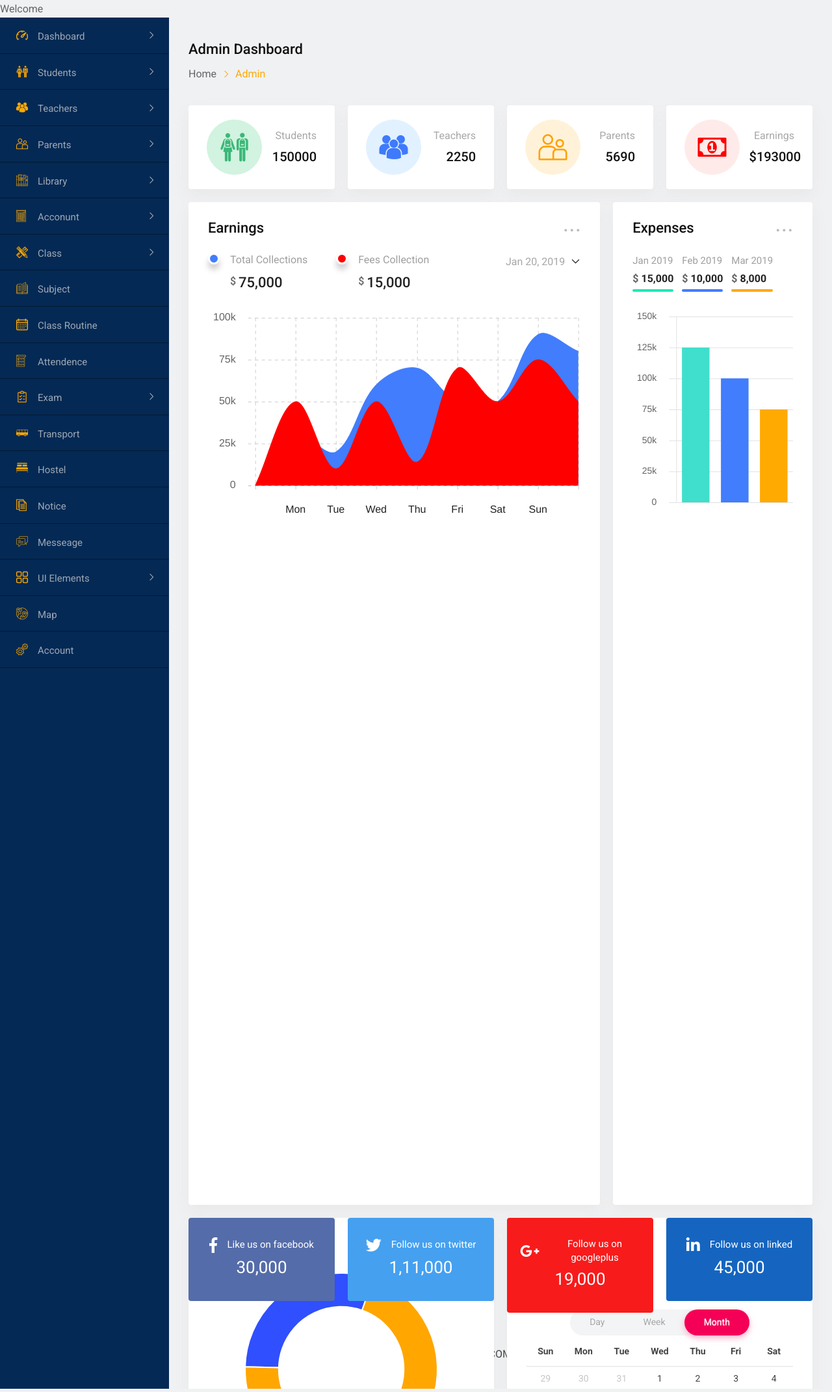
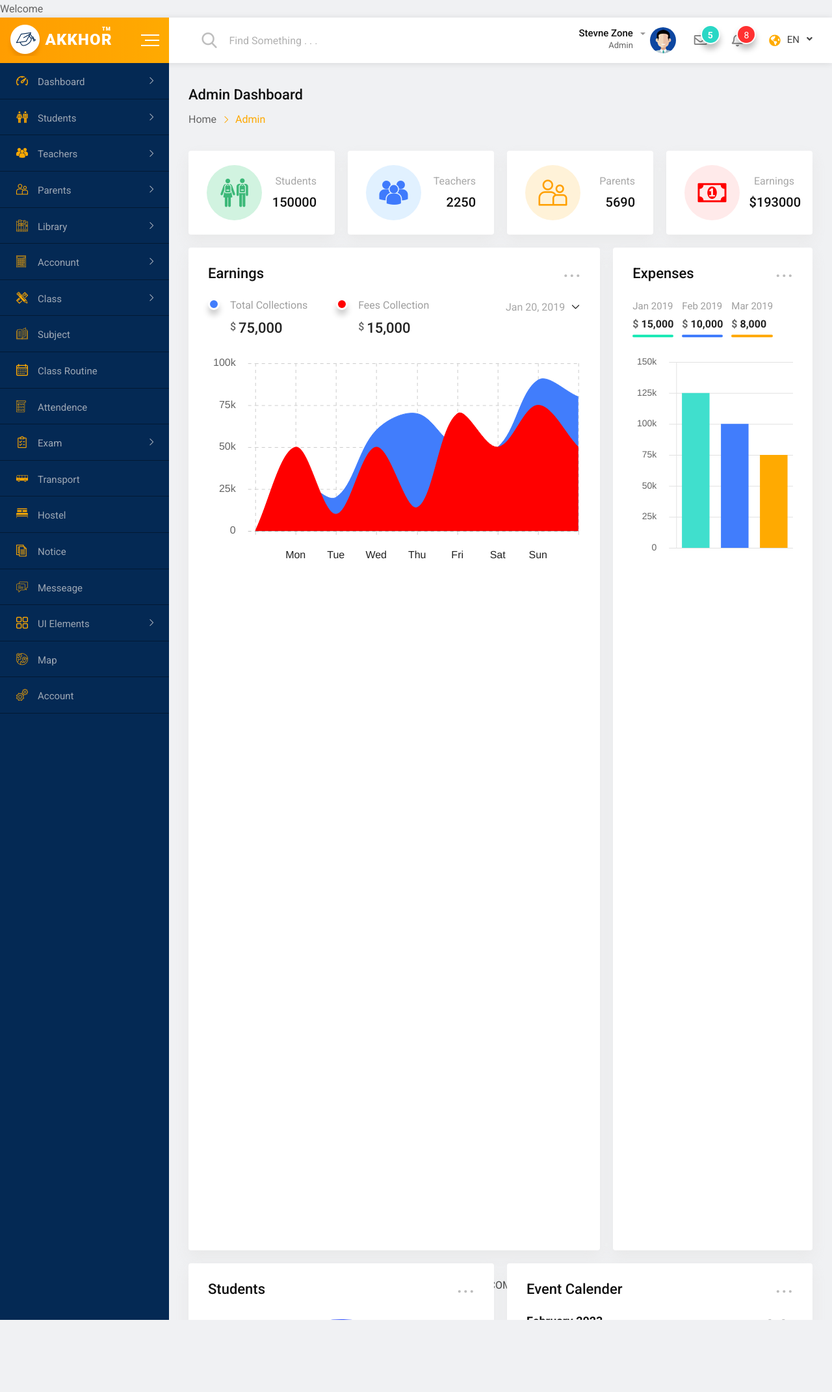
Before and after one commit to aidcom5894/aadamya_school_mgmt, a PHP site: page /aadamya_school_mgmt/onboarding/admin_dashboard.php in a window 1280 px wide. Shown: the top 2142 px of the page at 65% size. Run offline with PHP 8.4, Linux system fonts and the light colour scheme; lists and menus that the app fills with data are empty; a map, chart or similar area stays blank.

Commit message:
Updated New File

```diff
--- a/master_content/admin_master/admin_footer.php
+++ b/master_content/admin_master/admin_footer.php
@@ -11,27 +11,27 @@
 <!-- Page Area End Here -->
 </div>
 <!-- jquery-->
-<script src="../../modules/dashboard/js/jquery-3.3.1.min.js"></script>
+<script src="//localhost/aadamya_school_mgmt/modules/dashboard/js/jquery-3.3.1.min.js"></script>
 <!-- Plugins js -->
-<script src="../../modules/dashboard/js/plugins.js"></script>
+<script src="//localhost/aadamya_school_mgmt/modules/dashboard/js/plugins.js"></script>
 <!-- Popper js -->
-<script src="../../modules/dashboard/js/popper.min.js"></script>
+<script src="//localhost/aadamya_school_mgmt/modules/dashboard/js/popper.min.js"></script>
 <!-- Bootstrap js -->
-<script src="../../modules/dashboard/js/bootstrap.min.js"></script>
+<script src="//localhost/aadamya_school_mgmt/modules/dashboard/js/bootstrap.min.js"></script>
 <!-- Counterup Js -->
-<script src="../../modules/dashboard/js/jquery.counterup.min.js"></script>
+<script src="//localhost/aadamya_school_mgmt/modules/dashboard/js/jquery.counterup.min.js"></script>
 <!-- Moment Js -->
-<script src="../../modules/dashboard/js/moment.min.js"></script>
+<script src="//localhost/aadamya_school_mgmt/modules/dashboard/js/moment.min.js"></script>
 <!-- Waypoints Js -->
-<script src="../../modules/dashboard/js/jquery.waypoints.min.js"></script>
+<script src="//localhost/aadamya_school_mgmt/modules/dashboard/js/jquery.waypoints.min.js"></script>
 <!-- Scroll Up Js -->
-<script src="../../modules/dashboard/js/jquery.scrollUp.min.js"></script>
+<script src="//localhost/aadamya_school_mgmt//modules/dashboard/js/jquery.scrollUp.min.js"></script>
 <!-- Full Calender Js -->
-<script src="../../modules/dashboard/js/fullcalendar.min.js"></script>
+<script src="//localhost/aadamya_school_mgmt//modules/dashboard/js/fullcalendar.min.js"></script>
 <!-- Chart Js -->
-<script src="../../modules/dashboard/js/Chart.min.js"></script>
+<script src="//localhost/aadamya_school_mgmt/modules/dashboard/js/Chart.min.js"></script>
 <!-- Custom Js -->
-<script src="../../modules/dashboard/js/main.js"></script>
+<script src="//localhost/aadamya_school_mgmt/modules/dashboard/js/main.js"></script>
 
 </body>
 
--- a/master_content/admin_master/admin_header.php
+++ b/master_content/admin_master/admin_header.php
@@ -1,8 +1,6 @@
 <?php
 
 include($_SERVER['DOCUMENT_ROOT']).'/aadamya_school_mgmt/db_configuration/configuration.php';
-
-
 
 ?>
 
@@ -15,23 +13,23 @@
 <meta name="description" content="">
 <meta name="viewport" content="width=device-width, initial-scale=1">
 <!-- Favicon -->
-<link rel="shortcut icon" type="image/x-icon" href="..//modules/dashboard/img/favicon.png">
+<link rel="shortcut icon" type="image/x-icon" href="//localhost/aadamya_school_mgmt/modules/dashboard/img/favicon.png">
 <!-- Normalize CSS -->
-<link rel="stylesheet" href="..//modules/dashboard/css/normalize.css">
+<link rel="stylesheet" href="//localhost/aadamya_school_mgmt/modules/dashboard/css/normalize.css">
 <!-- Main CSS -->
-<link rel="stylesheet" href="/modules/dashboard/css/main.css">
+<link rel="stylesheet" href="//localhost/aadamya_school_mgmt/modules/dashboard/css/main.css">
 <!-- Bootstrap CSS -->
-<link rel="stylesheet" href="/modules/dashboard/css/bootstrap.min.css">
+<link rel="stylesheet" href="//localhost/aadamya_school_mgmt/modules/dashboard/css/bootstrap.min.css">
 <!-- Fontawesome CSS -->
-<link rel="stylesheet" href="/modules/dashboard/css/all.min.css">
+<link rel="stylesheet" href="//localhost/aadamya_school_mgmt/modules/dashboard/css/all.min.css">
 <!-- Flaticon CSS -->
-<link rel="stylesheet" href="/modules/dashboard/fonts/flaticon.css">
+<link rel="stylesheet" href="//localhost/aadamya_school_mgmt/modules/dashboard/fonts/flaticon.css">
 <!-- Full Calender CSS -->
-<link rel="stylesheet" href="/modules/dashboard/css/fullcalendar.min.css">
+<link rel="stylesheet" href="//localhost/aadamya_school_mgmt/modules/dashboard/css/fullcalendar.min.css">
 <!-- Animate CSS -->
-<link rel="stylesheet" href="/modules/dashboard/css/animate.min.css">
+<link rel="stylesheet" href="//localhost/aadamya_school_mgmt/modules/dashboard/css/animate.min.css">
 <!-- Custom CSS -->
-<link rel="stylesheet" href="/modules/dashboard/css/style.css">
+<link rel="stylesheet" href="//localhost/aadamya_school_mgmt/modules/dashboard/css/style.css">
 <!-- Modernize js -->
-<script src="/modules/dashboard/js/modernizr-3.6.0.min.js"></script>
+<script src="//localhost/aadamya_school_mgmt/modules/dashboard/js/modernizr-3.6.0.min.js"></script>
 </head>
--- a/master_content/admin_master/admin_navbar.php
+++ b/master_content/admin_master/admin_navbar.php
@@ -9,7 +9,7 @@
 <div class="nav-bar-header-one">
 <div class="header-logo">
 <a href="index.html">
-<img src="../../modules/dashboard/img/logo.png" alt="logo">
+<img src="//localhost/aadamya_school_mgmt/modules/dashboard/img/logo.png" alt="logo">
 </a>
 </div>
 <div class="toggle-button sidebar-toggle">
@@ -52,7 +52,7 @@
 <span>Admin</span>
 </div>
 <div class="admin-img">
-<img src="../../modules/dashboard/img/figure/admin.jpg" alt="Admin">
+<img src="//localhost/aadamya_school_mgmt/modules/dashboard/img/figure/admin.jpg" alt="Admin">
 </div>
 </a>
 <div class="dropdown-menu dropdown-menu-right">
@@ -85,7 +85,7 @@
 <div class="item-content">
 <div class="media">
 <div class="item-img bg-skyblue author-online">
-<img src="../../modules/dashboard/img/figure/student11.png" alt="img">
+<img src="//localhost/aadamya_school_mgmt/modules/dashboard/img/figure/student11.png" alt="img">
 </div>
 <div class="media-body space-sm">
 <div class="item-title">
@@ -100,7 +100,7 @@
 </div>
 <div class="media">
 <div class="item-img bg-yellow author-online">
-<img src="../../modules/dashboard/img/figure/student12.png" alt="img">
+<img src="//localhost/aadamya_school_mgmt/modules/dashboard/img/figure/student12.png" alt="img">
 </div>
 <div class="media-body space-sm">
 <div class="item-title">
@@ -115,7 +115,7 @@
 </div>
 <div class="media">
 <div class="item-img bg-pink">
-<img src="../../modules/dashboard/img/figure/student13.png" alt="img">
+<img src="//localhost/aadamya_school_mgmt/modules/dashboard/img/figure/student13.png" alt="img">
 </div>
 <div class="media-body space-sm">
 <div class="item-title">
@@ -130,7 +130,7 @@
 </div>
 <div class="media">
 <div class="item-img bg-violet-blue">
-<img src="../../modules/dashboard/img/figure/student11.png" alt="img">
+<img src="//localhost/aadamya_school_mgmt/modules/dashboard/img/figure/student11.png" alt="img">
 </div>
 <div class="media-body space-sm">
 <div class="item-title">
--- a/master_content/admin_master/admin_sidebar.php
+++ b/master_content/admin_master/admin_sidebar.php
@@ -5,7 +5,7 @@
 <div class="sidebar-main sidebar-menu-one sidebar-expand-md sidebar-color">
 <div class="mobile-sidebar-header d-md-none">
 <div class="header-logo">
-<a href="index.html"><img src="../../modules/dashboard/img/logo1.png" alt="logo"></a>
+<a href="index.html"><img src="//localhost/aadamya_school_mgmt/modules/dashboard/img/logo1.png" alt="logo"></a>
 </div>
 </div>
 <div class="sidebar-menu-content">
--- a/onboarding/admin_dashboard.php
+++ b/onboarding/admin_dashboard.php
@@ -1,228 +1,12 @@
 <?php
 
-
 include('../master_content/admin_master/admin_header.php');
+include('../master_content/admin_master/admin_navbar.php');
+include('../master_content/admin_master/admin_sidebar.php');
 
 ?>
 
-
-<!-- Page Area Start Here -->
-<div class="dashboard-page-one">
-<!-- Sidebar Area Start Here -->
-<div class="sidebar-main sidebar-menu-one sidebar-expand-md sidebar-color">
-<div class="mobile-sidebar-header d-md-none">
-<div class="header-logo">
-<a href="index.html"><img src="modules/dashboard/img/logo1.png" alt="logo"></a>
-</div>
-</div>
-<div class="sidebar-menu-content">
-<ul class="nav nav-sidebar-menu sidebar-toggle-view">
-<li class="nav-item sidebar-nav-item">
-<a href="#" class="nav-link"><i class="flaticon-dashboard"></i><span>Dashboard</span></a>
-<ul class="nav sub-group-menu">
-<li class="nav-item">
-<a href="index.html" class="nav-link"><i class="fas fa-angle-right"></i>Admin</a>
-</li>
-<li class="nav-item">
-<a href="index3.html" class="nav-link"><i
-class="fas fa-angle-right"></i>Students</a>
-</li>
-<li class="nav-item">
-<a href="index4.html" class="nav-link"><i class="fas fa-angle-right"></i>Parents</a>
-</li>
-<li class="nav-item">
-<a href="index5.html" class="nav-link"><i
-class="fas fa-angle-right"></i>Teachers</a>
-</li>
-</ul>
-</li>
-<li class="nav-item sidebar-nav-item">
-<a href="#" class="nav-link"><i class="flaticon-classmates"></i><span>Students</span></a>
-<ul class="nav sub-group-menu">
-<li class="nav-item">
-<a href="all-student.html" class="nav-link"><i class="fas fa-angle-right"></i>All
-Students</a>
-</li>
-<li class="nav-item">
-<a href="student-details.html" class="nav-link"><i
-class="fas fa-angle-right"></i>Student Details</a>
-</li>
-<li class="nav-item">
-<a href="admit-form.html" class="nav-link"><i
-class="fas fa-angle-right"></i>Admission Form</a>
-</li>
-<li class="nav-item">
-<a href="student-promotion.html" class="nav-link"><i
-class="fas fa-angle-right"></i>Student Promotion</a>
-</li>
-</ul>
-</li>
-<li class="nav-item sidebar-nav-item">
-<a href="#" class="nav-link"><i
-class="flaticon-multiple-users-silhouette"></i><span>Teachers</span></a>
-<ul class="nav sub-group-menu">
-<li class="nav-item">
-<a href="all-teacher.html" class="nav-link"><i class="fas fa-angle-right"></i>All
-Teachers</a>
-</li>
-<li class="nav-item">
-<a href="teacher-details.html" class="nav-link"><i
-class="fas fa-angle-right"></i>Teacher Details</a>
-</li>
-<li class="nav-item">
-<a href="add-teacher.html" class="nav-link"><i class="fas fa-angle-right"></i>Add
-Teacher</a>
-</li>
-<li class="nav-item">
-<a href="teacher-payment.html" class="nav-link"><i
-class="fas fa-angle-right"></i>Payment</a>
-</li>
-</ul>
-</li>
-<li class="nav-item sidebar-nav-item">
-<a href="#" class="nav-link"><i class="flaticon-couple"></i><span>Parents</span></a>
-<ul class="nav sub-group-menu">
-<li class="nav-item">
-<a href="all-parents.html" class="nav-link"><i class="fas fa-angle-right"></i>All
-Parents</a>
-</li>
-<li class="nav-item">
-<a href="parents-details.html" class="nav-link"><i
-class="fas fa-angle-right"></i>Parents Details</a>
-</li>
-<li class="nav-item">
-<a href="add-parents.html" class="nav-link"><i class="fas fa-angle-right"></i>Add
-Parent</a>
-</li>
-</ul>
-</li>
-<li class="nav-item sidebar-nav-item">
-<a href="#" class="nav-link"><i class="flaticon-books"></i><span>Library</span></a>
-<ul class="nav sub-group-menu">
-<li class="nav-item">
-<a href="all-book.html" class="nav-link"><i class="fas fa-angle-right"></i>All
-Book</a>
-</li>
-<li class="nav-item">
-<a href="add-book.html" class="nav-link"><i class="fas fa-angle-right"></i>Add New
-Book</a>
-</li>
-</ul>
-</li>
-<li class="nav-item sidebar-nav-item">
-<a href="#" class="nav-link"><i class="flaticon-technological"></i><span>Acconunt</span></a>
-<ul class="nav sub-group-menu">
-<li class="nav-item">
-<a href="all-fees.html" class="nav-link"><i class="fas fa-angle-right"></i>All Fees
-Collection</a>
-</li>
-<li class="nav-item">
-<a href="all-expense.html" class="nav-link"><i
-class="fas fa-angle-right"></i>Expenses</a>
-</li>
-<li class="nav-item">
-<a href="add-expense.html" class="nav-link"><i class="fas fa-angle-right"></i>Add
-Expenses</a>
-</li>
-</ul>
-</li>
-<li class="nav-item sidebar-nav-item">
-<a href="#" class="nav-link"><i
-class="flaticon-maths-class-materials-cross-of-a-pencil-and-a-ruler"></i><span>Class</span></a>
-<ul class="nav sub-group-menu">
-<li class="nav-item">
-<a href="all-class.html" class="nav-link"><i class="fas fa-angle-right"></i>All
-Classes</a>
-</li>
-<li class="nav-item">
-<a href="add-class.html" class="nav-link"><i class="fas fa-angle-right"></i>Add New
-Class</a>
-</li>
-</ul>
-</li>
-<li class="nav-item">
-<a href="all-subject.html" class="nav-link"><i
-class="flaticon-open-book"></i><span>Subject</span></a>
-</li>
-<li class="nav-item">
-<a href="class-routine.html" class="nav-link"><i class="flaticon-calendar"></i><span>Class
-Routine</span></a>
-</li>
-<li class="nav-item">
-<a href="student-attendence.html" class="nav-link"><i
-class="flaticon-checklist"></i><span>Attendence</span></a>
-</li>
-<li class="nav-item sidebar-nav-item">
-<a href="#" class="nav-link"><i class="flaticon-shopping-list"></i><span>Exam</span></a>
-<ul class="nav sub-group-menu">
-<li class="nav-item">
-<a href="exam-schedule.html" class="nav-link"><i class="fas fa-angle-right"></i>Exam
-Schedule</a>
-</li>
-<li class="nav-item">
-<a href="exam-grade.html" class="nav-link"><i class="fas fa-angle-right"></i>Exam
-Grades</a>
-</li>
-</ul>
-</li>
-<li class="nav-item">
-<a href="transport.html" class="nav-link"><i
-class="flaticon-bus-side-view"></i><span>Transport</span></a>
-</li>
-<li class="nav-item">
-<a href="hostel.html" class="nav-link"><i class="flaticon-bed"></i><span>Hostel</span></a>
-</li>
-<li class="nav-item">
-<a href="notice-board.html" class="nav-link"><i
-class="flaticon-script"></i><span>Notice</span></a>
-</li>
-<li class="nav-item">
-<a href="messaging.html" class="nav-link"><i
-class="flaticon-chat"></i><span>Messeage</span></a>
-</li>
-<li class="nav-item sidebar-nav-item">
-<a href="#" class="nav-link"><i class="flaticon-menu-1"></i><span>UI Elements</span></a>
-<ul class="nav sub-group-menu">
-<li class="nav-item">
-<a href="notification-alart.html" class="nav-link"><i class="fas fa-angle-right"></i>Alart</a>
-</li>
-<li class="nav-item">
-<a href="button.html" class="nav-link"><i class="fas fa-angle-right"></i>Button</a>
-</li>
-<li class="nav-item">
-<a href="grid.html" class="nav-link"><i class="fas fa-angle-right"></i>Grid</a>
-</li>
-<li class="nav-item">
-<a href="modal.html" class="nav-link"><i class="fas fa-angle-right"></i>Modal</a>
-</li>
-<li class="nav-item">
-<a href="progress-bar.html" class="nav-link"><i class="fas fa-angle-right"></i>Progress Bar</a>
-</li>
-<li class="nav-item">
-<a href="ui-tab.html" class="nav-link"><i class="fas fa-angle-right"></i>Tab</a>
-</li>
-<li class="nav-item">
-<a href="ui-widget.html" class="nav-link"><i
-class="fas fa-angle-right"></i>Widget</a>
-</li>
-</ul>
-</li>
-<li class="nav-item">
-<a href="map.html" class="nav-link"><i
-class="flaticon-planet-earth"></i><span>Map</span></a>
-</li>
-<li class="nav-item">
-<a href="account-settings.html" class="nav-link"><i
-class="flaticon-settings"></i><span>Account</span></a>
-</li>
-</ul>
-</div>
-</div>
-<!-- Sidebar Area End Here -->
-
-
-
-
+<!-- section for dashboard body starts here -->
 
 <div class="dashboard-content-one">
 <!-- Breadcubs Area Start Here -->
@@ -230,12 +14,14 @@
 <h3>Admin Dashboard</h3>
 <ul>
 <li>
-<a href="index.html">Home</a>
+<a href="#">Home</a>
 </li>
 <li>Admin</li>
 </ul>
 </div>
 <!-- Breadcubs Area End Here -->
+
+
 <!-- Dashboard summery Start Here -->
 <div class="row gutters-20">
 <div class="col-xl-3 col-sm-6 col-12">
@@ -308,7 +94,7 @@
 </div>
 </div>
 <!-- Dashboard summery End Here -->
-<!-- Dashboard Content Start Here -->
+
  <div class="row gutters-20">
                     <div class="col-12 col-xl-8 col-6-xxxl">
                         <div class="card dashboard-card-one pd-b-20">
@@ -585,73 +371,15 @@
                     </div>
                 </div>
                 <!-- Dashboard Content End Here -->
-<!-- Social Media Start Here -->
-<div class="row gutters-20">
-<div class="col-lg-3 col-sm-6 col-12">
-<div class="card dashboard-card-seven">
-<div class="social-media bg-fb hover-fb">
-<div class="media media-none--lg">
-<div class="social-icon">
-<i class="fab fa-facebook-f"></i>
-</div>
-<div class="media-body space-sm">
-<h6 class="item-title">Like us on facebook</h6>
-</div>
-</div>
-<div class="social-like">30,000</div>
-</div>
-</div>
-</div>
-<div class="col-lg-3 col-sm-6 col-12">
-<div class="card dashboard-card-seven">
-<div class="social-media bg-twitter hover-twitter">
-<div class="media media-none--lg">
-<div class="social-icon">
-<i class="fab fa-twitter"></i>
-</div>
-<div class="media-body space-sm">
-<h6 class="item-title">Follow us on twitter</h6>
-</div>
-</div>
-<div class="social-like">1,11,000</div>
-</div>
-</div>
-</div>
-<div class="col-lg-3 col-sm-6 col-12">
-<div class="card dashboard-card-seven">
-<div class="social-media bg-gplus hover-gplus">
-<div class="media media-none--lg">
-<div class="social-icon">
-<i class="fab fa-google-plus-g"></i>
-</div>
-<div class="media-body space-sm">
-<h6 class="item-title">Follow us on googleplus</h6>
-</div>
-</div>
-<div class="social-like">19,000</div>
-</div>
-</div>
-</div>
-<div class="col-lg-3 col-sm-6 col-12">
-<div class="card dashboard-card-seven">
-<div class="social-media bg-linkedin hover-linked">
-<div class="media media-none--lg">
-<div class="social-icon">
-<i class="fab fa-linkedin-in"></i>
-</div>
-<div class="media-body space-sm">
-<h6 class="item-title">Follow us on linked</h6>
-</div>
-</div>
-<div class="social-like">45,000</div>
-</div>
-</div>
-</div>
-</div>
-<!-- Social Media End Here -->
+
+
+<!-- section for dashboard body starts here -->
+
+
 
 
 <?php
+
 include('../master_content/admin_master/admin_footer.php');
 
 ?>
```
Lines whose indentation alone changed are shown as unchanged.
